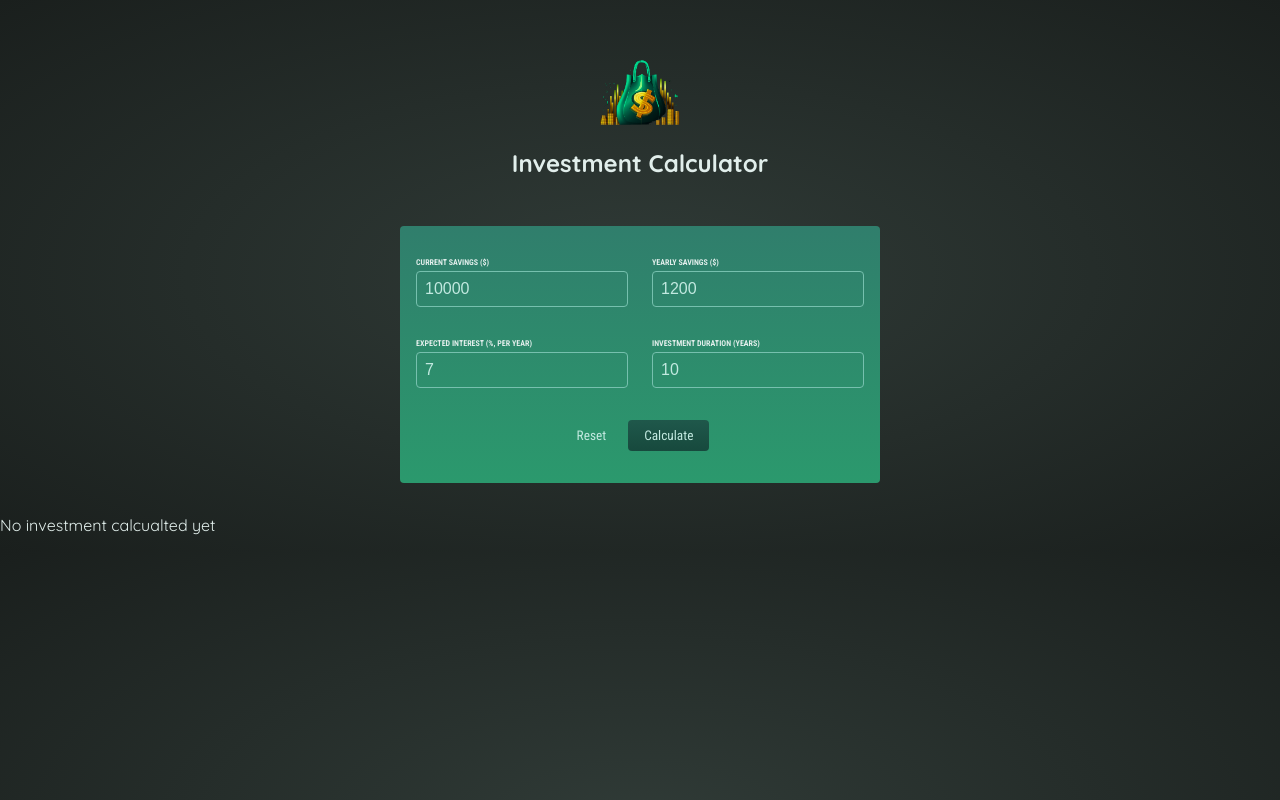
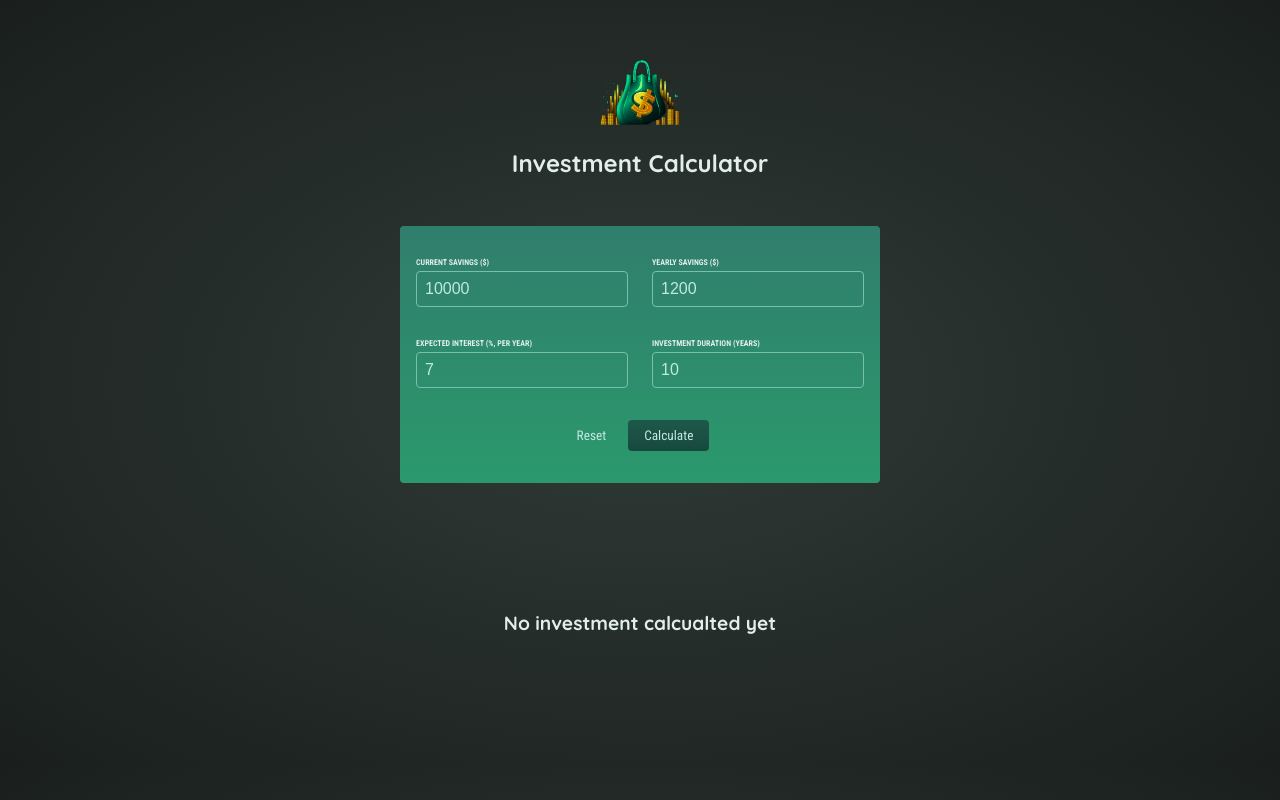
Before and after one commit to mo7ammedkhal3d/smart-yield, a React (Create React App) app: page / in a window 1280 px wide. Built offline with nearby package versions, Linux system fonts and the light colour scheme.

Commit message:
solve the issus of which that occured yeaster day soem problem in results

```diff
--- a/src/App.js
+++ b/src/App.js
@@ -37,7 +37,7 @@ function App() {
     <div>
       <Header/>
       <UserInput onCalcualte={calculateHandler}/>
-      {!userInput && <p>No investment calcualted yet</p>}
+      {!userInput && <p className='no-investment'>No investment calcualted yet</p>}
       {userInput && <ResultsTable data={yearlyData} initialInvestment={userInput['current-savings']}/>}
     </div>
   );
--- a/src/components/ResultsTable/ResultsTable.js
+++ b/src/components/ResultsTable/ResultsTable.js
@@ -21,9 +21,9 @@ const ResultsTable = props =>{
           {props.data.map(yearData =>(
             <tr>
               <td>{yearData.year}</td>
-              <td>{yearData.savingEndOfYear}</td>
+              <td>{yearData.savingsEndOfYear}</td>
               <td>{yearData.yearlyInterest}</td>
-              <td>{yearData.savingEndOfYear - props.initialInvestment - yearData.yearlyContribution * yearData.year}</td>
+              <td>{yearData.savingsEndOfYear - props.initialInvestment - yearData.yearlyContribution * yearData.year}</td>
               <td>{props.initialInvestment + yearData.yearlyContribution * yearData.year}</td>
             </tr>
           ))}
--- a/src/index.css
+++ b/src/index.css
@@ -13,3 +13,10 @@ body {
   background: radial-gradient(#303b37, #1a1f1d);
   color: #e1eeeb;
 }
+
+.no-investment{
+  font-size: 1.2rem;
+  text-align: center;
+  margin: 10vw;
+  font-weight: bold;
+}
```
